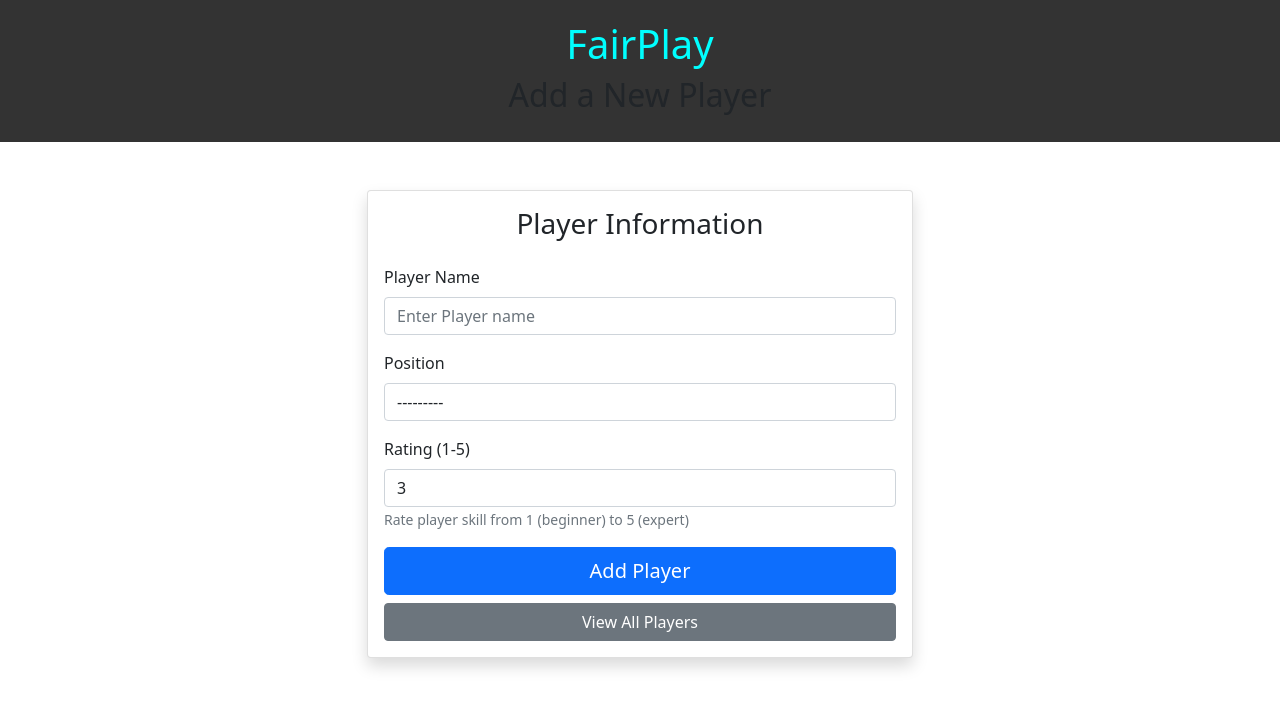
After one commit to Stembetevo/fairplay, a Django app: page /player/add/ in a window 1280 px wide. The commit adds this page. Shown: the top 708 px of the page. Run offline with Django 4.2, Linux system fonts and the light colour scheme.

Commit message:
Updating the templates and views for  adding a player to the list of all players.

```diff
--- /dev/null
+++ b/fairplay/fair_play/forms.py
@@ -0,0 +1,27 @@
+from django import forms
+from .models import Player, Team
+
+class PlayerCreationForm(forms.ModelForm):
+    class Meta:
+        model = Player
+        fields = ['name', 'position', 'rating']
+        widgets = {
+            'name' : forms.TextInput(
+                attrs={
+                'class':'form-control',
+                'placeholder': 'Enter Player name'
+            }),
+            'rating' : forms.NumberInput(
+                attrs={
+                    'class' : 'form-control',
+                    'placeholder' : 'rating from 1-5',
+                    'min': '1',
+                    'max': '5'
+                }
+            ),
+            'position': forms.Select(
+                attrs={
+                    'class': 'form-control'
+                }
+            ),
+        }
--- a/fairplay/fair_play/static/styles.css
+++ b/fairplay/fair_play/static/styles.css
@@ -9,3 +9,23 @@ body {
     background-color: #410a99;
     color: #fff;
 }
+
+header{
+    background-color: #333;
+    padding: 20px;
+    text-align: center;
+    width: 100%;
+
+}
+
+h1{
+    font-size: 36px;
+    text-align: center;
+    margin: 10px auto;
+    color: aqua;
+}
+
+h2{
+    text-align: center;
+    margin: 5px auto;
+}
--- a/fairplay/fair_play/templates/index.html
+++ b/fairplay/fair_play/templates/index.html
@@ -8,6 +8,9 @@
     <link rel="stylesheet" href="{% static '/styles.css' %}">
 </head>
 <body>
-
+    <header>
+        <h1>FairPlay</h1>
+        <h2>Pick your teams fairly and enjoy the game</h2>
+    </header>
 </body>
 </html>
--- /dev/null
+++ b/fairplay/fair_play/templates/playeradd.html
@@ -0,0 +1,74 @@
+{% load static %}
+<!DOCTYPE html>
+<html lang="en">
+<head>
+    <meta charset="UTF-8">
+    <meta name="viewport" content="width=device-width, initial-scale=1.0">
+    <title>Add Player - FairPlay</title>
+    <link rel="stylesheet" href="{% static 'styles.css' %}">
+    <link href="https://cdn.jsdelivr.net/npm/bootstrap@5.1.3/dist/css/bootstrap.min.css" rel="stylesheet">
+</head>
+<body>
+    <header>
+        <h1>FairPlay</h1>
+        <h2>Add a New Player</h2>
+    </header>
+
+    <div class="container mt-5">
+        <div class="row justify-content-center">
+            <div class="col-md-6">
+                <div class="card shadow">
+                    <div class="card-body">
+                        <h3 class="card-title text-center mb-4">Player Information</h3>
+
+                        {% if messages %}
+                            {% for message in messages %}
+                                <div class="alert alert-{{ message.tags }} alert-dismissible fade show" role="alert">
+                                    {{ message }}
+                                    <button type="button" class="btn-close" data-bs-dismiss="alert"></button>
+                                </div>
+                            {% endfor %}
+                        {% endif %}
+
+                        <form method="post">
+                            {% csrf_token %}
+
+                            <div class="mb-3">
+                                <label for="{{ form.name.id_for_label }}" class="form-label">Player Name</label>
+                                {{ form.name }}
+                                {% if form.name.errors %}
+                                    <div class="text-danger">{{ form.name.errors }}</div>
+                                {% endif %}
+                            </div>
+
+                            <div class="mb-3">
+                                <label for="{{ form.position.id_for_label }}" class="form-label">Position</label>
+                                {{ form.position }}
+                                {% if form.position.errors %}
+                                    <div class="text-danger">{{ form.position.errors }}</div>
+                                {% endif %}
+                            </div>
+
+                            <div class="mb-3">
+                                <label for="{{ form.rating.id_for_label }}" class="form-label">Rating (1-5)</label>
+                                {{ form.rating }}
+                                <small class="form-text text-muted">Rate player skill from 1 (beginner) to 5 (expert)</small>
+                                {% if form.rating.errors %}
+                                    <div class="text-danger">{{ form.rating.errors }}</div>
+                                {% endif %}
+                            </div>
+
+                            <div class="d-grid gap-2">
+                                <button type="submit" class="btn btn-primary btn-lg">Add Player</button>
+                                <a href="{% url 'playerslist' %}" class="btn btn-secondary">View All Players</a>
+                            </div>
+                        </form>
+                    </div>
+                </div>
+            </div>
+        </div>
+    </div>
+
+    <script src="https://cdn.jsdelivr.net/npm/bootstrap@5.1.3/dist/js/bootstrap.bundle.min.js"></script>
+</body>
+</html>
--- /dev/null
+++ b/fairplay/fair_play/urls.py
@@ -0,0 +1,7 @@
+from . import views
+from django.urls import path
+
+urlpatterns = [
+    path('player/add/', views.CreatePlayerView.as_view(), name='playeradd'),
+    path('players/', views.PlayerListView.as_view(), name='playerslist'),
+]
--- a/fairplay/fair_play/views.py
+++ b/fairplay/fair_play/views.py
@@ -1,6 +1,27 @@
 from django.shortcuts import render
+from .forms import PlayerCreationForm
+from django.views.generic import CreateView, ListView
+from django.urls import reverse_lazy
+from django.contrib import messages
+from .models import Player
 
 # Create your views here.
 def index(request):
     #Main page view
     return render(request, 'index.html')
+
+
+class CreatePlayerView(CreateView):
+    form_class = PlayerCreationForm
+    template_name = 'playeradd.html'
+    success_url = reverse_lazy('playerslist')
+
+    def form_valid(self, form):
+        messages.success(self.request, 'Player added successfully')
+        return super().form_valid(form)
+
+
+class PlayerListView(ListView):
+    model = Player
+    template_name = 'playerslist.html'
+    context_object_name = 'players'
--- a/fairplay/fairplay/urls.py
+++ b/fairplay/fairplay/urls.py
@@ -15,10 +15,11 @@ Including another URLconf
     2. Add a URL to urlpatterns:  path('blog/', include('blog.urls'))
 """
 from django.contrib import admin
-from django.urls import path
+from django.urls import path, include
 from fair_play import views
 
 urlpatterns = [
     path('admin/', admin.site.urls),
     path('', views.index, name='index'),
+    path('', include('fair_play.urls')),
 ]
```
Also changed, not shown: fairplay/fair_play/templates/playerslist.html (added, +81 -0 lines).
